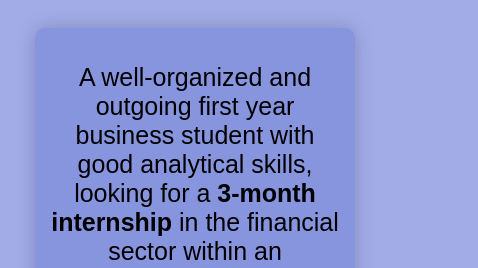
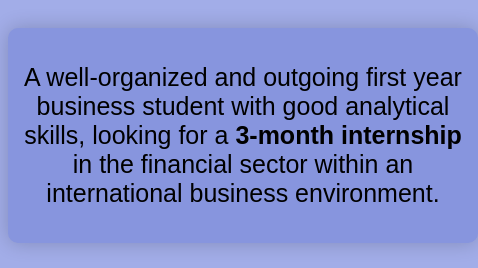
Before and after one commit to elizaveta-sergeeva/my-profile, a plain HTML site: page index.html in a window 390 px wide. Shown: the part 560-828 px from the top of the page, 478 px wide, since content can reach past the window. Drawn offline with Linux system fonts and the light colour scheme.

Commit message:
Update style.css

```diff
--- a/style.css
+++ b/style.css
@@ -62,16 +62,11 @@ a:hover {
 
 @media (max-width: 960px) {
   .text-container {
-    width: 700px;
+    width: 650px;
   }
 }
 @media (max-width: 720px) {
   .text-container {
-    width: 500px;
+    width: 450px;
   }
 }
-@media (max-width: 540px) {
-  .text-container {
-    width: 300px;
-  }
-}
```
